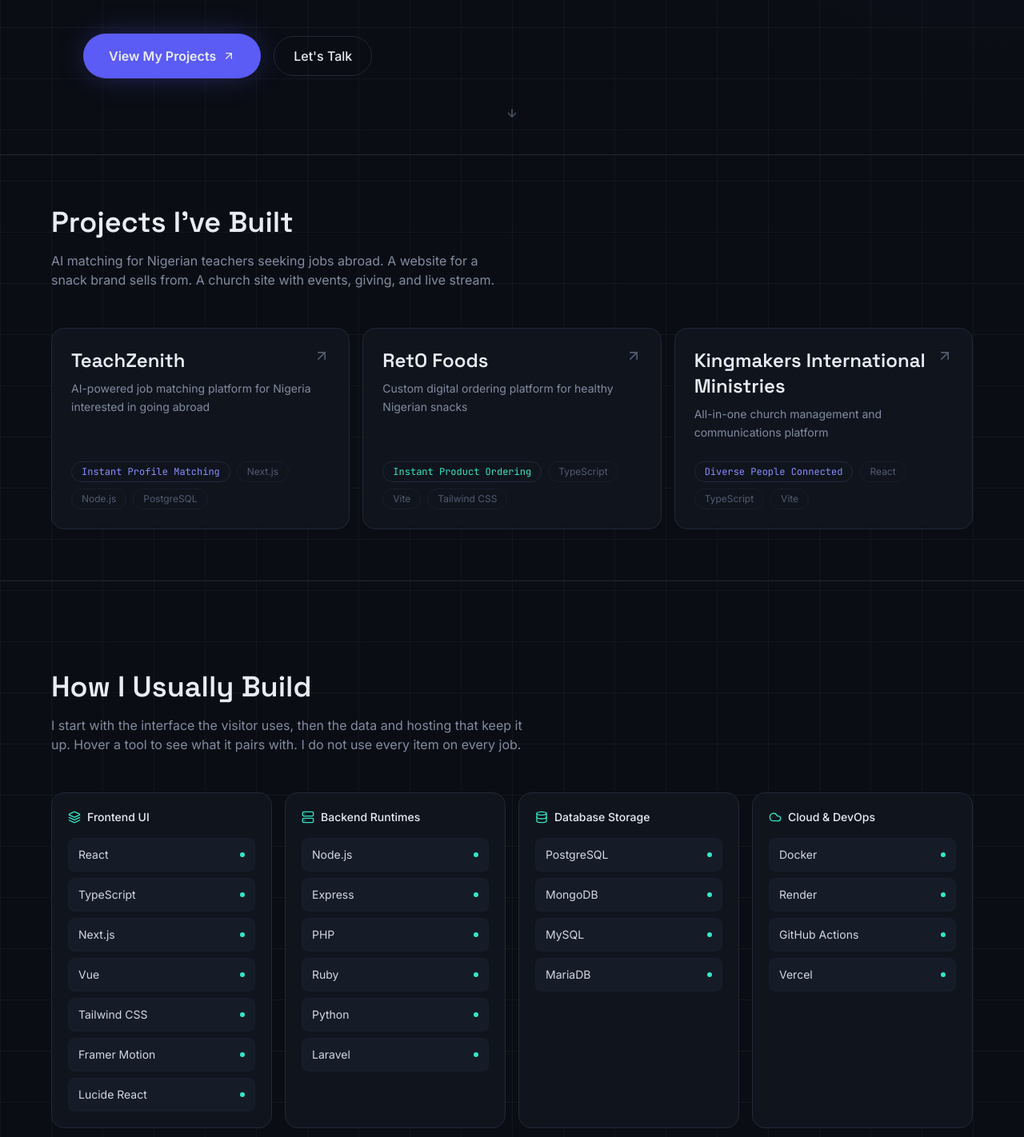
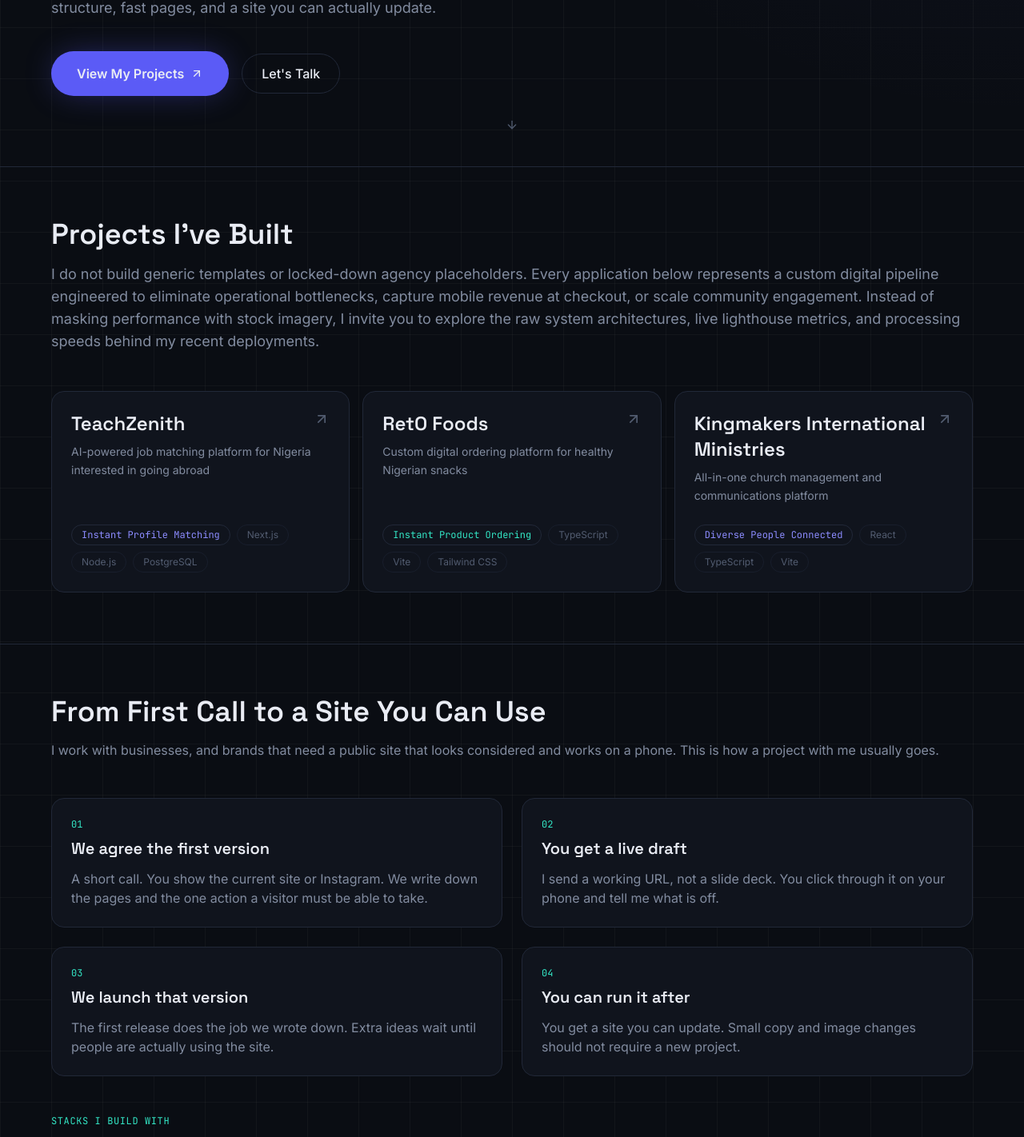
Before and after one commit to Leche90/my_portfolio, a Next.js app: page / in a window 1280 px wide. Shown: the part 606-2028 px from the top of the page at 80% size. Built offline with nearby package versions, Linux system fonts and the light colour scheme.

Commit message:
Updated Project modals, Contact and Data.ts

```diff
--- a/components/Contact/Contact.tsx
+++ b/components/Contact/Contact.tsx
@@ -17,7 +17,7 @@
           <h2 className="font-display text-3xl font-semibold text-ink sm:text-4xl">
             Let’s Map Out Your Solution
           </h2>
-          <p className="mt-4 max-w-md text-balance text-muted">
+          <p className="mt-4 w-full text-balance text-muted">
             Share your current website link, the primary action you want visitors to take, and your ideal launch date. I will review your goals and map out a clear roadmap for the first version.
           </p>
           <div className="mt-8">
--- a/components/Hero/Hero.tsx
+++ b/components/Hero/Hero.tsx
@@ -2,8 +2,6 @@
 
 import { motion } from "framer-motion";
 import { ArrowDown, ArrowUpRight } from "lucide-react";
-// import ParticleCanvas from "./ParticleCanvas";
-// import ScrambleText from "./ScrambleText";
 import Magnetic from "@/components/shared/Magnetic";
 import { heroContent } from "@/lib/data";
 
@@ -23,7 +21,7 @@
   return (
     <section
       id="home"
-      className="relative flex min-h-[100svh] flex-col justify-between overflow-hidden border-b border-line"
+      className="relative flex min-h-[100svh] flex-col justify-between overflow-hidden border-b border-line px-6 sm:px-10"
     >
       <div className="absolute inset-0 bg-radial-fade" />
       <div className="absolute inset-0 bg-[radial-gradient(circle_at_top_right,rgba(99,102,241,0.08),transparent_50%)]" />
@@ -32,9 +30,9 @@
         variants={container}
         initial="hidden"
         animate="show"
-        className="relative z-10 mx-auto flex w-full max-w-6xl flex-1 flex-col justify-center px-6 pt-32 sm:px-10"
+        className="relative z-10 mx-auto flex w-full max-w-6xl flex-1 flex-col justify-center pt-32"
       >
-        {/* Replace the old ScrambleText line with this */}
+
       <motion.div
         variants={item}
         className="mb-6 flex items-center gap-3 font-sans text-sm font-semibold uppercase tracking-wider text-cyan"
@@ -105,7 +103,7 @@
         variants={item}
         initial="hidden"
         animate="show"
-        className="relative z-10 mx-auto w-full max-w-6xl px-6 pb-10 sm:px-10"
+        className="relative z-10 mx-auto w-full max-w-6xl pb-10"
       >
         {/* <div className="grid grid-cols-2 gap-px overflow-hidden rounded-2xl border border-line bg-line sm:grid-cols-4 shadow-xl">
           {heroContent.metrics.map((metric) => (
--- a/components/Projects/ProjectGallery.tsx
+++ b/components/Projects/ProjectGallery.tsx
@@ -12,19 +12,19 @@
 
   return (
     <section id="projects" className="border-b border-line px-6 py-16 sm:px-10">
-      <div className="mx-auto max-w-6xl">
+      <div className="mx-auto w-full max-w-6xl">
         <motion.div
           initial={{ opacity: 0, y: 16 }}
           whileInView={{ opacity: 1, y: 0 }}
           viewport={{ once: true, margin: "-100px" }}
           transition={{ duration: 0.6, ease: [0.16, 1, 0.3, 1] }}
-          className="max-w-2xl"
+          className="w-full max-w-none"
         >
           <h2 className="font-display text-3xl font-semibold text-ink sm:text-4xl">
             Projects I've Built
           </h2>
-          <p className="mt-4 text-balance text-muted">
-            AI matching for Nigerian teachers seeking jobs abroad. A website for a snack brand sells from. A church site with events, giving, and live stream.
+          <p className="mt-4 text-lg text-muted w-full max-w-none">
+            I do not build generic templates or locked-down agency placeholders. Every application below represents a custom digital pipeline engineered to eliminate operational bottlenecks, capture mobile revenue at checkout, or scale community engagement. Instead of masking performance with stock imagery, I invite you to explore the raw system architectures, live lighthouse metrics, and processing speeds behind my recent deployments.
           </p>
         </motion.div>
 
--- a/components/Projects/ProjectModal.tsx
+++ b/components/Projects/ProjectModal.tsx
@@ -55,6 +55,16 @@
             <p className="mt-3 max-w-xl text-sm leading-relaxed text-muted">
               {project.description}
             </p>
+            {project.liveUrl && (
+              <a
+                href={project.liveUrl}
+                target="_blank"
+                rel="noreferrer"
+                className="mt-4 inline-flex items-center gap-2 text-sm text-cyan hover:text-ink"
+              >
+                Visit site
+              </a>
+            )}
           </div>
           <button
             ref={closeRef}
--- a/components/Stack/TechStackMatrix.tsx
+++ b/components/Stack/TechStackMatrix.tsx
@@ -1,121 +1,77 @@
 "use client";
 
-import { useMemo, useState } from "react";
 import { motion } from "framer-motion";
-import { techMatrix, stackCategoryMeta, type TechItem } from "@/lib/data";
-import { cn } from "@/lib/utils";
 
-const masteryLabel: Record<TechItem["mastery"], string> = {
-  core: "Core / daily driver",
-  advanced: "Advanced / production use",
-  working: "Working knowledge"
-};
+const tools = ["Next.js", "React", "TypeScript", "Tailwind", "Node", "PostgreSQL"];
 
-const masteryDot: Record<TechItem["mastery"], string> = {
-  core: "bg-cyan",
-  advanced: "bg-indigo-soft",
-  working: "bg-faint"
-};
+const steps = [
+  {
+    n: "01",
+    title: "We agree the first version",
+    body: "A short call. You show the current site or Instagram. We write down the pages and the one action a visitor must be able to take.",
+  },
+  {
+    n: "02",
+    title: "You get a live draft",
+    body: "I send a working URL, not a slide deck. You click through it on your phone and tell me what is off.",
+  },
+  {
+    n: "03",
+    title: "We launch that version",
+    body: "The first release does the job we wrote down. Extra ideas wait until people are actually using the site.",
+  },
+  {
+    n: "04",
+    title: "You can run it after",
+    body: "You get a site you can update. Small copy and image changes should not require a new project.",
+  },
+];
 
 export default function TechStackMatrix() {
-  const [hovered, setHovered] = useState<string | null>(null);
-
-  const relatedIds = useMemo(() => {
-    if (!hovered) return new Set<string>();
-    const item = techMatrix.find((t) => t.id === hovered);
-    if (!item) return new Set<string>();
-    const ids = new Set<string>([item.id, ...item.dependsOn]);
-    // also include items that depend on the hovered one
-    techMatrix.forEach((t) => {
-      if (t.dependsOn.includes(hovered)) ids.add(t.id);
-    });
-    return ids;
-  }, [hovered]);
-
-  const categories = Object.keys(stackCategoryMeta) as TechItem["category"][];
-  const hoveredItem = hovered ? techMatrix.find((t) => t.id === hovered) : null;
-
   return (
-    <section id="stack" className="border-b border-line px-6 py-28 sm:px-10">
+    <section id="stack" className="border-b border-line px-6 py-16 sm:px-10">
       <div className="mx-auto max-w-6xl">
         <motion.div
           initial={{ opacity: 0, y: 16 }}
           whileInView={{ opacity: 1, y: 0 }}
           viewport={{ once: true, margin: "-100px" }}
           transition={{ duration: 0.6, ease: [0.16, 1, 0.3, 1] }}
-          className="max-w-2xl"
         >
           <h2 className="font-display text-3xl font-semibold text-ink sm:text-4xl">
-            How I Usually Build
+            From First Call to a Site You Can Use
           </h2>
-          <p className="mt-4 text-balance text-muted">
-              I start with the interface the visitor uses, then the data and hosting that keep it up. Hover a tool to see what it pairs with. I do not use every item on every job.
+          <p className="mt-4 text-muted">
+            I work with businesses, and brands that need a public site that looks considered and works on a phone. This is how a project with me usually goes.
           </p>
         </motion.div>
 
-        <div className="mt-12 grid grid-cols-1 gap-4 lg:grid-cols-4">
-          {categories.map((category) => {
-            const meta = stackCategoryMeta[category];
-            const Icon = meta.icon;
-            const items = techMatrix.filter((t) => t.category === category);
-            return (
-              <div key={category} className="rounded-2xl border border-line bg-panel p-5">
-                <div className="mb-4 flex items-center gap-2 text-sm font-medium text-ink">
-                  <Icon className="h-4 w-4 text-cyan" />
-                  {meta.label}
-                </div>
-                <div className="flex flex-col gap-2">
-                  {items.map((tech) => {
-                    const isRelated = hovered ? relatedIds.has(tech.id) : true;
-                    const isHovered = hovered === tech.id;
-                    return (
-                      <div key={tech.id} className="relative">
-                        <button
-                          type="button"
-                          data-cursor-pointer
-                          onMouseEnter={() => setHovered(tech.id)}
-                          onMouseLeave={() => setHovered(null)}
-                          onFocus={() => setHovered(tech.id)}
-                          onBlur={() => setHovered(null)}
-                          className={cn(
-                            "flex w-full items-center justify-between rounded-lg border px-3 py-2.5 text-left text-sm transition-all duration-200",
-                            isHovered
-                              ? "border-cyan/50 bg-cyan/10 text-ink"
-                              : isRelated
-                              ? "border-line-soft bg-elevated text-ink/90"
-                              : "border-line-soft bg-elevated text-faint opacity-40"
-                          )}
-                        >
-                          <span>{tech.label}</span>
-                          <span className={cn("h-1.5 w-1.5 rounded-full", masteryDot[tech.mastery])} />
-                        </button>
-
-                        {isHovered && (
-                          <motion.div
-                            initial={{ opacity: 0, y: 4 }}
-                            animate={{ opacity: 1, y: 0 }}
-                            transition={{ duration: 0.15 }}
-                            className="absolute left-0 top-full z-10 mt-1 w-64 rounded-lg border border-cyan/30 bg-elevated p-3 shadow-glow-cyan"
-                          >
-                            <p className="text-xs font-semibold text-cyan">
-                              {masteryLabel[tech.mastery]}
-                            </p>
-                            <p className="mt-1 text-xs leading-relaxed text-muted">
-                              {tech.useCase}
-                            </p>
-                          </motion.div>
-                        )}
-                      </div>
-                    );
-                  })}
-                </div>
-              </div>
-            );
-          })}
+        <div className="mt-12 grid grid-cols-1 gap-6 md:grid-cols-2">
+          {steps.map((step) => (
+            <div
+              key={step.n}
+              className="rounded-2xl border border-line bg-panel p-6"
+            >
+              <p className="font-mono text-xs text-cyan">{step.n}</p>
+              <h3 className="mt-2 font-display text-xl font-semibold text-ink">
+                {step.title}
+              </h3>
+              <p className="mt-3 text-muted">{step.body}</p>
+            </div>
+          ))}
         </div>
 
-        <div className="mt-6 min-h-[1.5rem] text-center font-mono text-xs text-faint">
-          {hoveredItem ? `${hoveredItem.label} → ${hoveredItem.dependsOn.length} connected technologies` : ""}
+        <div className="mt-12 max-w-3xl">
+          <p className="font-mono text-xs uppercase tracking-wider text-cyan">Stacks I Build With</p>
+          <div className="mt-3 flex flex-wrap gap-2">
+            {tools.map((tool) => (
+              <span
+                key={tool}
+                className="rounded-full border border-line-soft px-3 py-1.5 text-sm text-ink"
+              >
+                {tool}
+              </span>
+            ))}
+          </div>
         </div>
       </div>
     </section>
--- a/lib/data.ts
+++ b/lib/data.ts
@@ -25,13 +25,7 @@
   ],
   headlineLines: ["Your site should make the next step obvious", "on a phone, in under three seconds."],
   subhead:
-    "I am Lanzema Leche, a web developer in Winnipeg. I design and build marketing sites, catalogs, and simple products for people who cannot afford a vague six-month build. You get a clear structure, fast pages, and a site you can actually update.",
-  metrics: [
-    { label: "Based in", value: "Winnipeg" },
-    { label: "First version", value: "Weeks" },
-    { label: "Built for", value: "Phones" },
-    { label: "You talk to", value: "Me" }
-  ]
+    "I am Lanzema Leche, a web developer in Winnipeg. I design and build web and mobbile applications for businesses, organisations, and brands alike. I create solutions for those who cannot afford a vague six-month build. You get a clear structure, fast pages, and a site you can actually update.",
 };
 
 // ---- Projects -----------------------------------------------------------
@@ -61,6 +55,7 @@
 
 export type Project = {
   slug: string;
+  liveUrl?: string;
   name: string;
   tagline: string;
   description: string;
@@ -227,6 +222,7 @@
   {
     slug: "kingmakers",
     name: "Kingmakers International Ministries",
+    liveUrl: "https://www.kingmakersinternationalministries.com",
     tagline: "All-in-one church management and communications platform",
     description: "A church site built from a blank page. Belief, vision, events, address, online giving, and live stream sit on one site so a first-time visitor knows where they are and what to do next.",
     stack: ["React", "TypeScript", "Vite", "CSS Systems", "Cloud Deployment"],
```
Also changed, not shown: package.json (+7 -5 lines), 1 other file (tests, documents, lock files or other folders).
